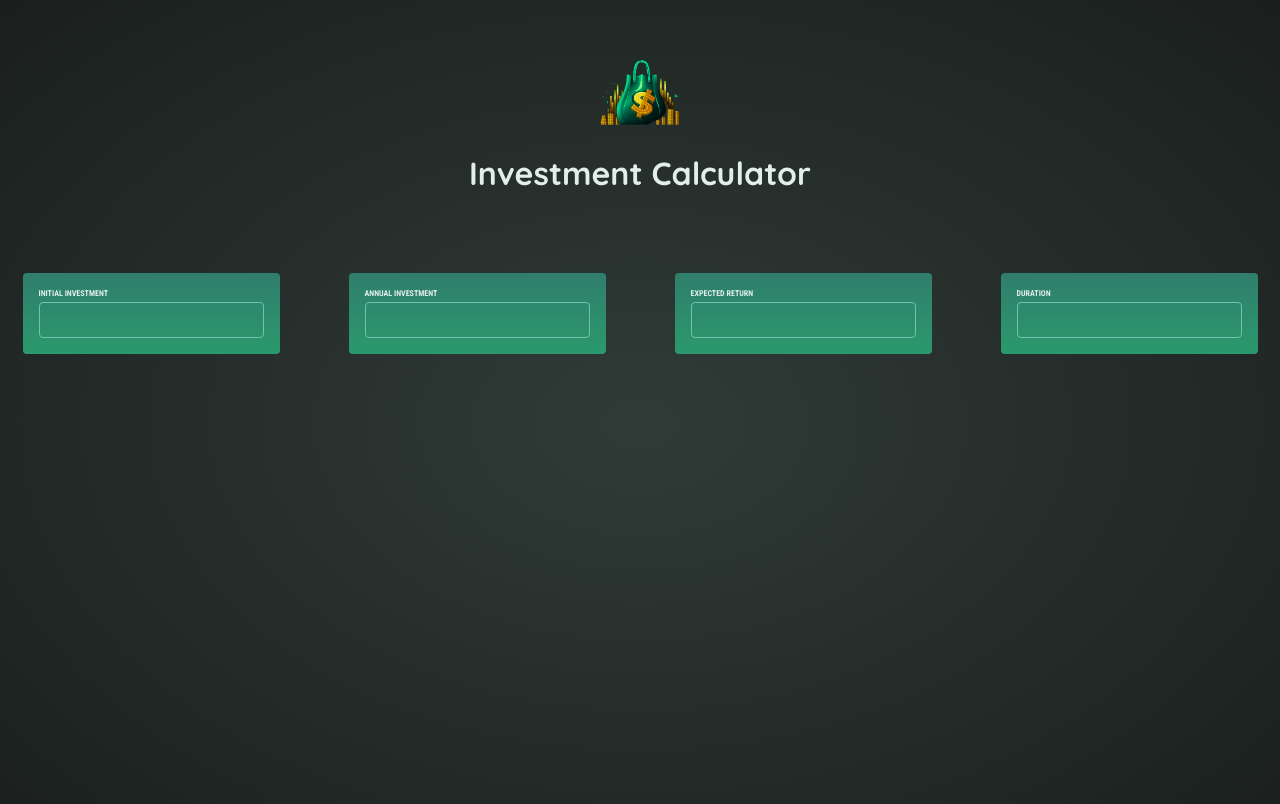
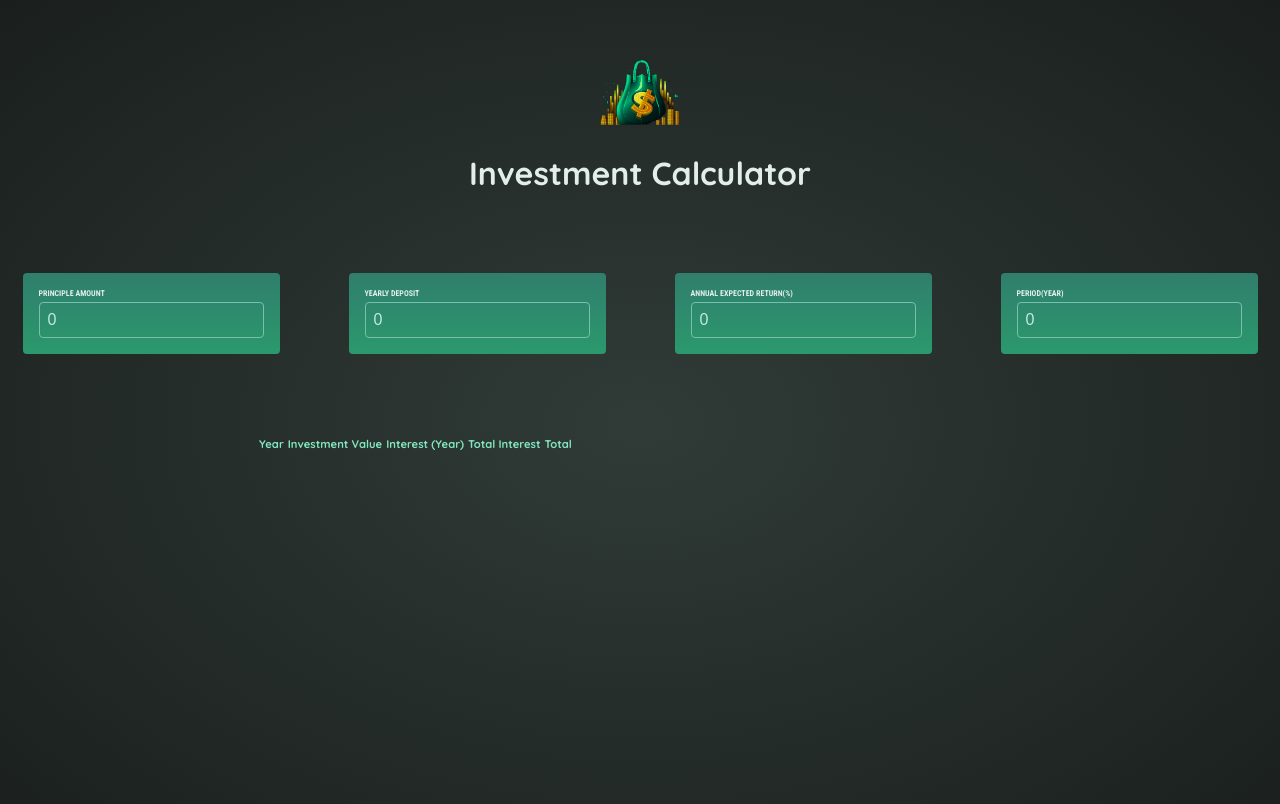
Before and after one commit to peemtanapat/basic-investment-calculator, a React (Vite) app: page / in a window 1280 px wide. Shown: the top 804 px of the page. Built offline with nearby package versions, Linux system fonts and the light colour scheme.

Commit message:
Add ResultTable and others

```diff
--- a/src/App.jsx
+++ b/src/App.jsx
@@ -1,12 +1,32 @@
-import { Fragment } from "react";
-import InfoSection from "./components/InfoSection";
+import { Fragment, useState } from "react";
+import InvestmentInput from "./components/InvestmentInput";
 import Header from "./components/Header";
+import ResultTable from "./components/ResultTable";
+import { calculateInvestmentResults } from "./util/investment";
 
 function App() {
+  const [initialInvestment, setInitialInvestment] = useState(0);
+  const [annualInvestment, setAnnualInvestment] = useState(0);
+  const [expectedReturn, setExpectedReturn] = useState(0);
+  const [duration, setDuration] = useState(0);
+
+  const annualData = calculateInvestmentResults({
+    initialInvestment,
+    annualInvestment,
+    expectedReturn,
+    duration,
+  });
+
   return (
     <Fragment>
       <Header />
-      <InfoSection />
+      <InvestmentInput
+        setInitialInvestment={setInitialInvestment}
+        setAnnualInvestment={setAnnualInvestment}
+        setExpectedReturn={setExpectedReturn}
+        setDuration={setDuration}
+      />
+      <ResultTable annualData={annualData} />
     </Fragment>
   );
 }
--- a/src/components/InfoSection.jsx
+++ /dev/null
@@ -1,22 +0,0 @@
-export default function InfoSection() {
-  return (
-    <div className="input-group">
-      <div id="user-input">
-        <label>INITIAL INVESTMENT</label>
-        <input type="number" />
-      </div>
-      <div id="user-input">
-        <label>ANNUAL INVESTMENT</label>
-        <input type="number" />
-      </div>
-      <div id="user-input">
-        <label>EXPECTED RETURN</label>
-        <input type="number" />
-      </div>
-      <div id="user-input">
-        <label>DURATION</label>
-        <input type="number" />
-      </div>
-    </div>
-  );
-}
--- /dev/null
+++ b/src/components/InvestmentInput.jsx
@@ -0,0 +1,29 @@
+import { Fragment } from "react";
+import UserInput from "./UserInput";
+
+export default function InvestmentInput({
+  setInitialInvestment,
+  setAnnualInvestment,
+  setExpectedReturn,
+  setDuration,
+}) {
+  return (
+    <Fragment>
+      <div className="input-group">
+        <UserInput
+          label="PRINCIPLE AMOUNT"
+          handleOnChange={setInitialInvestment}
+        />
+        <UserInput
+          label="YEARLY DEPOSIT"
+          handleOnChange={setAnnualInvestment}
+        />
+        <UserInput
+          label="ANNUAL EXPECTED RETURN(%)"
+          handleOnChange={setExpectedReturn}
+        />
+        <UserInput label="PERIOD(YEAR)" handleOnChange={setDuration} />
+      </div>
+    </Fragment>
+  );
+}
--- /dev/null
+++ b/src/components/ResultTable.jsx
@@ -0,0 +1,30 @@
+export default function ResultTable({ annualData }) {
+  return (
+    <div id="result">
+      <table>
+        <thead>
+          <tr>
+            <th>Year</th>
+            <th>Investment Value</th>
+            <th>Interest (Year)</th>
+            <th>Total Interest</th>
+            <th>Total</th>
+          </tr>
+        </thead>
+        <tbody>
+          {annualData.map((row) => {
+            return (
+              <tr>
+                <td>{row.year}</td>
+                <td>{row.annualInvestment}</td>
+                <td>{row.interest}</td>
+                <td>{row.interest}</td>
+                <td>{row.valueEndOfYear}</td>
+              </tr>
+            );
+          })}
+        </tbody>
+      </table>
+    </div>
+  );
+}
--- /dev/null
+++ b/src/components/UserInput.jsx
@@ -0,0 +1,13 @@
+export default function UserInput({ label, handleOnChange, defaultValue = 0 }) {
+  return (
+    <div id="user-input">
+      <label>{label}</label>
+      <input
+        type="number"
+        min={0}
+        defaultValue={defaultValue}
+        onChange={(e) => handleOnChange(parseInt(e.target.value))}
+      />
+    </div>
+  );
+}
--- a/src/util/investment.js
+++ b/src/util/investment.js
@@ -18,9 +18,9 @@ export function calculateInvestmentResults({
     investmentValue += interestEarnedInYear + annualInvestment;
     annualData.push({
       year: i + 1, // year identifier
-      interest: interestEarnedInYear, // the amount of interest earned in this year
-      valueEndOfYear: investmentValue, // investment value at end of year
-      annualInvestment: annualInvestment, // investment added in this year
+      interest: formatter.format(interestEarnedInYear), // the amount of interest earned in this year
+      valueEndOfYear: formatter.format(investmentValue), // investment value at end of year
+      annualInvestment: formatter.format(annualInvestment), // investment added in this year
     });
   }
 
@@ -30,9 +30,9 @@ export function calculateInvestmentResults({
 // The browser-provided Intl API is used to prepare a formatter object
 // This object offers a "format()" method that can be used to format numbers as currency
 // Example Usage: formatter.format(1000) => yields "$1,000"
-export const formatter = new Intl.NumberFormat('en-US', {
-  style: 'currency',
-  currency: 'USD',
+export const formatter = new Intl.NumberFormat("en-US", {
+  // style: "currency",
+  // currency: "USD",
   minimumFractionDigits: 0,
   maximumFractionDigits: 0,
 });
```
